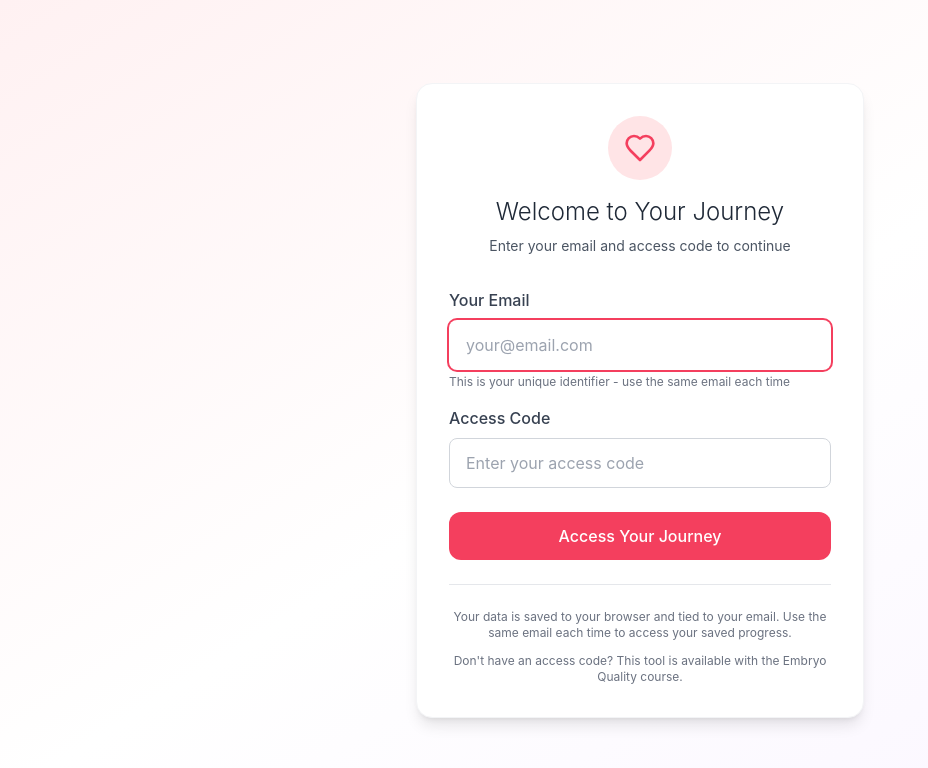
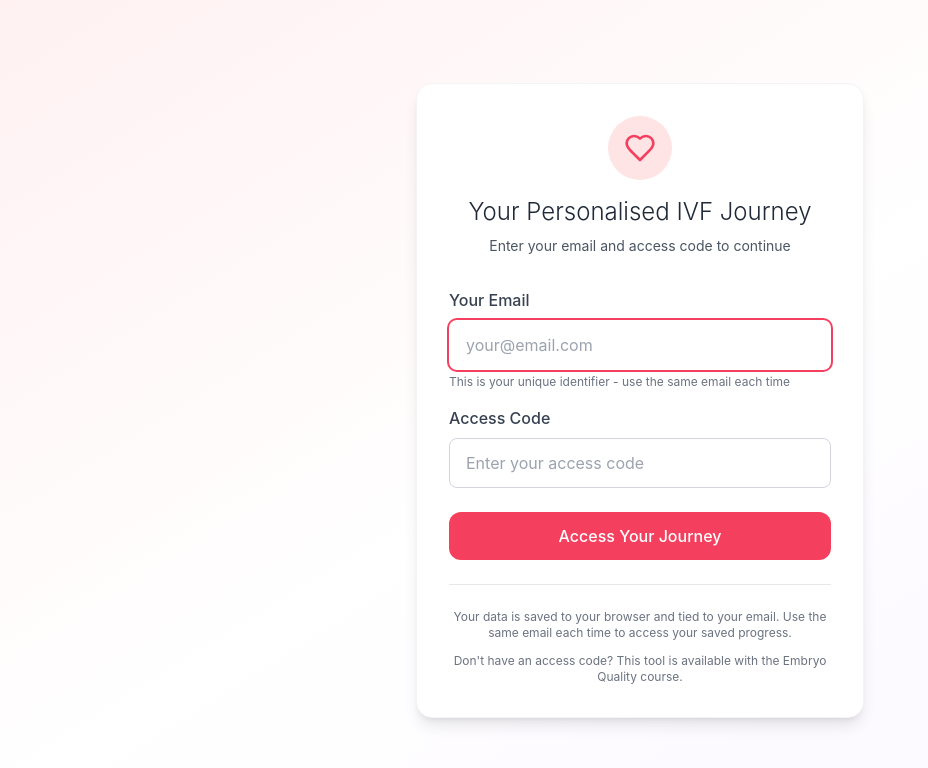
Before and after one commit to Ivfsuccesswithkirsten/ivf-journey-tool-v2, a React (Vite) app: page / in a window 1280 px wide. Shown: the top 768 px of the page, without its empty margins (0-928 px from the left). Built offline with nearby package versions, Linux system fonts and the light colour scheme; the HTML template or start-up script is replaced by a standard one.

Commit message:
Tool name change

```diff
--- a/src/App.jsx
+++ b/src/App.jsx
@@ -192,7 +192,7 @@ const IVFJourneyTool = () => {
               <div className="inline-flex items-center justify-center w-16 h-16 bg-rose-100 rounded-full mb-4">
                 <Heart className="w-8 h-8 text-rose-500" />
               </div>
-              <h1 className="text-2xl font-light text-gray-800 mb-2">Welcome to Your Journey</h1>
+              <h1 className="text-2xl font-light text-gray-800 mb-2">Your Personalised IVF Journey</h1>
               <p className="text-gray-600 text-sm">Enter your email and access code to continue</p>
             </div>
 
@@ -359,7 +359,7 @@ const IVFJourneyTool = () => {
             <div className="inline-flex items-center justify-center w-16 h-16 bg-rose-100 rounded-full mb-4">
               <Heart className="w-8 h-8 text-rose-500" />
             </div>
-            <h1 className="text-3xl font-light text-gray-800 mb-3">Your Complete IVF Journey</h1>
+            <h1 className="text-3xl font-light text-gray-800 mb-3">Your Personalised IVF Journey</h1>
             <p className="text-gray-600 max-w-md mx-auto">Your personal fertility coach, available 24/7</p>
             <p className="text-sm text-gray-500 mt-2">Logged in as: {userEmail}</p>
           </div>
```
